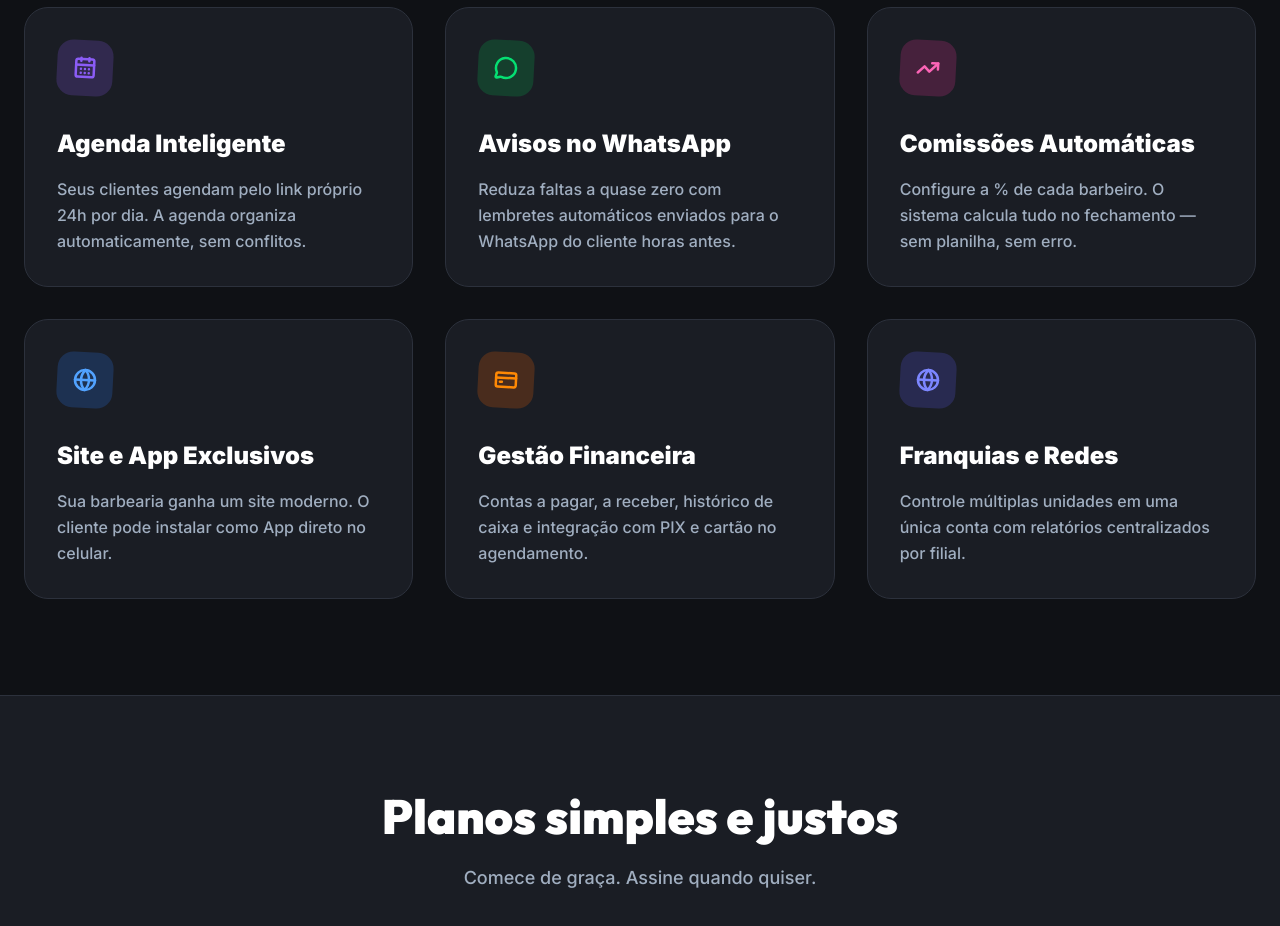
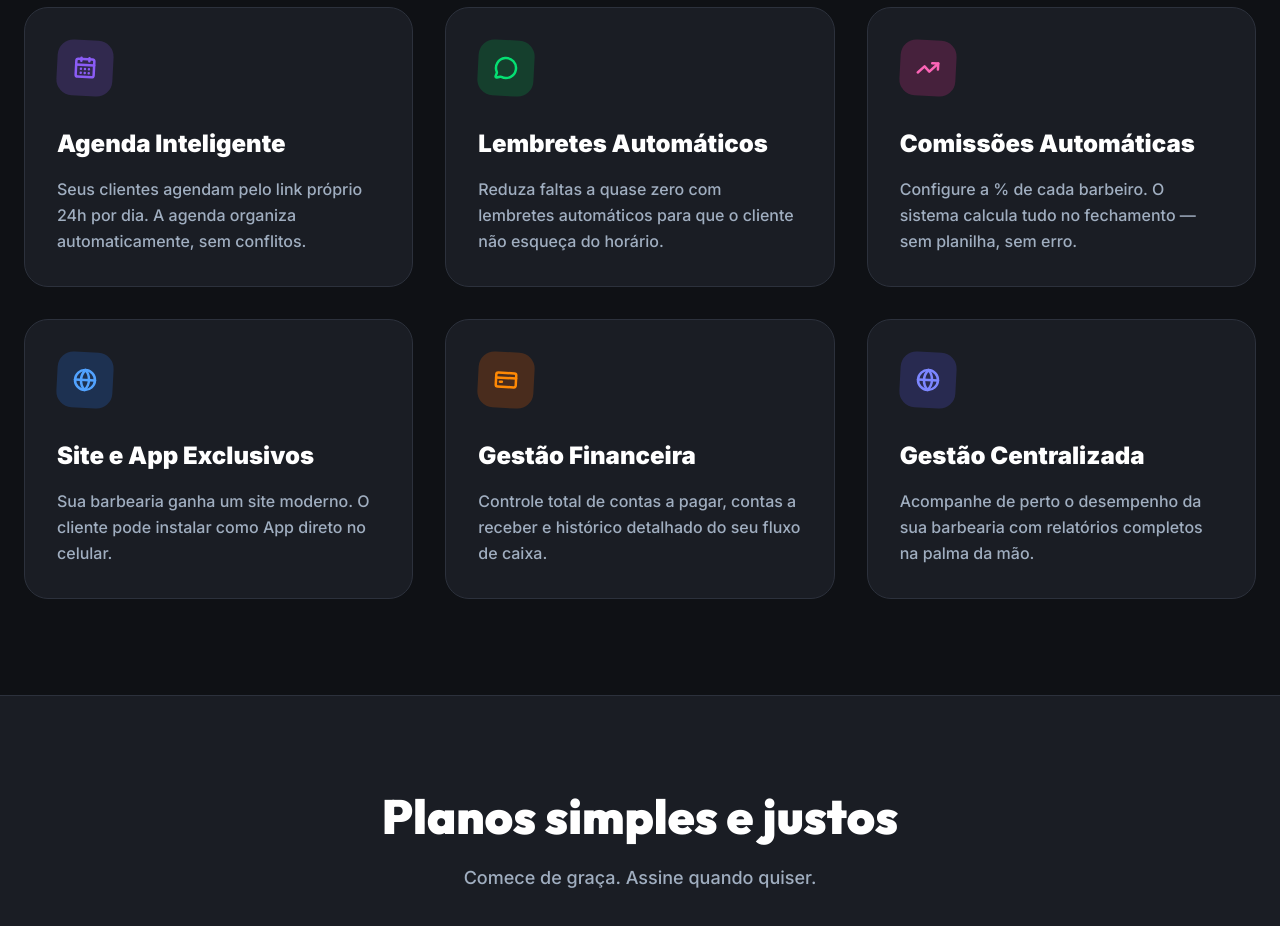
Before and after one commit to wellingtonLeite/saas-barbearia, a Next.js app: page / in a window 1280 px wide. Shown: the part 2320-3246 px from the top of the page. Built offline with nearby package versions, Linux system fonts and the light colour scheme.

Commit message:
fix(landing): rewrite features section to match implementation and add PWA manifest

```diff
--- a/src/app/layout.tsx
+++ b/src/app/layout.tsx
@@ -15,6 +15,11 @@ const outfit = Outfit({
 export const metadata: Metadata = {
   title: "Navalha88",
   description: "Plataforma premium para gestão de barbearias.",
+  manifest: "/manifest.json",
+  appleWebApp: {
+    title: "Navalha88",
+    statusBarStyle: "black-translucent",
+  },
 };
 
 export default function RootLayout({
--- a/src/app/page.tsx
+++ b/src/app/page.tsx
@@ -225,11 +225,11 @@ export default function Home() {
           <div className="grid grid-cols-1 sm:grid-cols-2 lg:grid-cols-3 gap-4 sm:gap-8">
             {[
               { icon: CalendarDays, color: "bg-primary/20 text-primary", title: "Agenda Inteligente", desc: "Seus clientes agendam pelo link próprio 24h por dia. A agenda organiza automaticamente, sem conflitos." },
-              { icon: MessageCircle, color: "bg-green-500/20 text-green-400", title: "Avisos no WhatsApp", desc: "Reduza faltas a quase zero com lembretes automáticos enviados para o WhatsApp do cliente horas antes." },
+              { icon: MessageCircle, color: "bg-green-500/20 text-green-400", title: "Lembretes Automáticos", desc: "Reduza faltas a quase zero com lembretes automáticos para que o cliente não esqueça do horário." },
               { icon: TrendingUp, color: "bg-pink-500/20 text-pink-400", title: "Comissões Automáticas", desc: "Configure a % de cada barbeiro. O sistema calcula tudo no fechamento — sem planilha, sem erro." },
               { icon: Globe, color: "bg-blue-500/20 text-blue-400", title: "Site e App Exclusivos", desc: "Sua barbearia ganha um site moderno. O cliente pode instalar como App direto no celular." },
-              { icon: CreditCard, color: "bg-orange-500/20 text-orange-400", title: "Gestão Financeira", desc: "Contas a pagar, a receber, histórico de caixa e integração com PIX e cartão no agendamento." },
-              { icon: Globe, color: "bg-indigo-500/20 text-indigo-400", title: "Franquias e Redes", desc: "Controle múltiplas unidades em uma única conta com relatórios centralizados por filial." },
+              { icon: CreditCard, color: "bg-orange-500/20 text-orange-400", title: "Gestão Financeira", desc: "Controle total de contas a pagar, contas a receber e histórico detalhado do seu fluxo de caixa." },
+              { icon: Globe, color: "bg-indigo-500/20 text-indigo-400", title: "Gestão Centralizada", desc: "Acompanhe de perto o desempenho da sua barbearia com relatórios completos na palma da mão." },
             ].map(({ icon: Icon, color, title, desc }) => (
               <div key={title} className="p-6 sm:p-8 rounded-2xl sm:rounded-3xl bg-surface border border-secondary hover:border-primary transition-colors group active:scale-95 cursor-pointer">
                 <div className={`w-12 h-12 sm:w-14 sm:h-14 rounded-xl sm:rounded-2xl ${color} flex items-center justify-center mb-5 sm:mb-8 rotate-3 group-hover:rotate-0 transition-transform`}>
```
Also changed, not shown: public/manifest.json (added).
